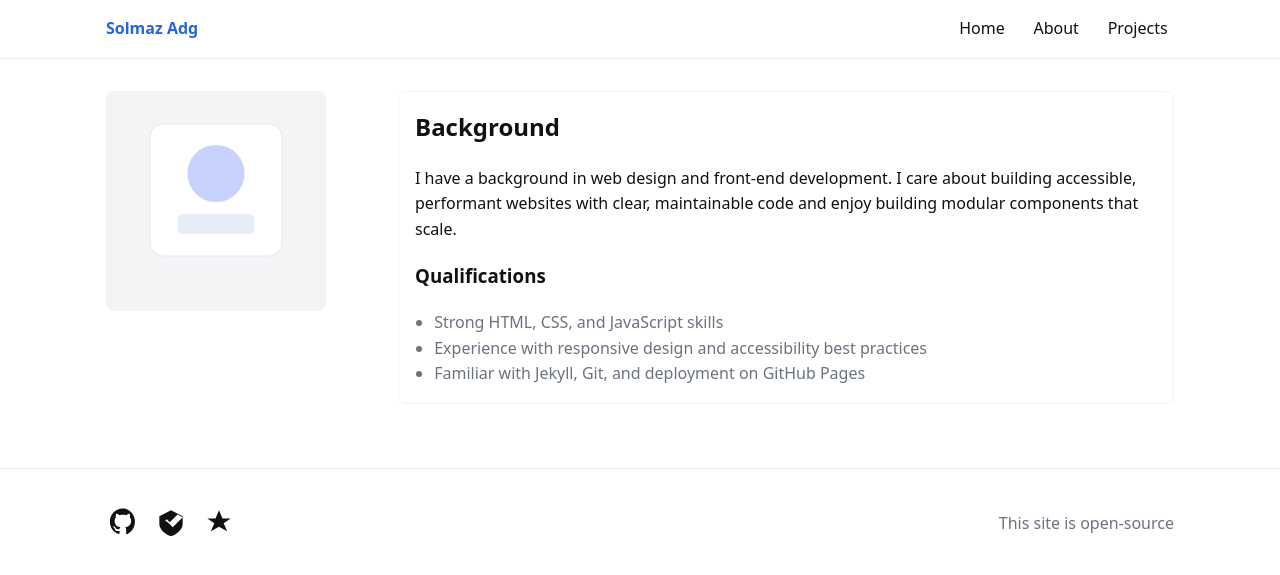
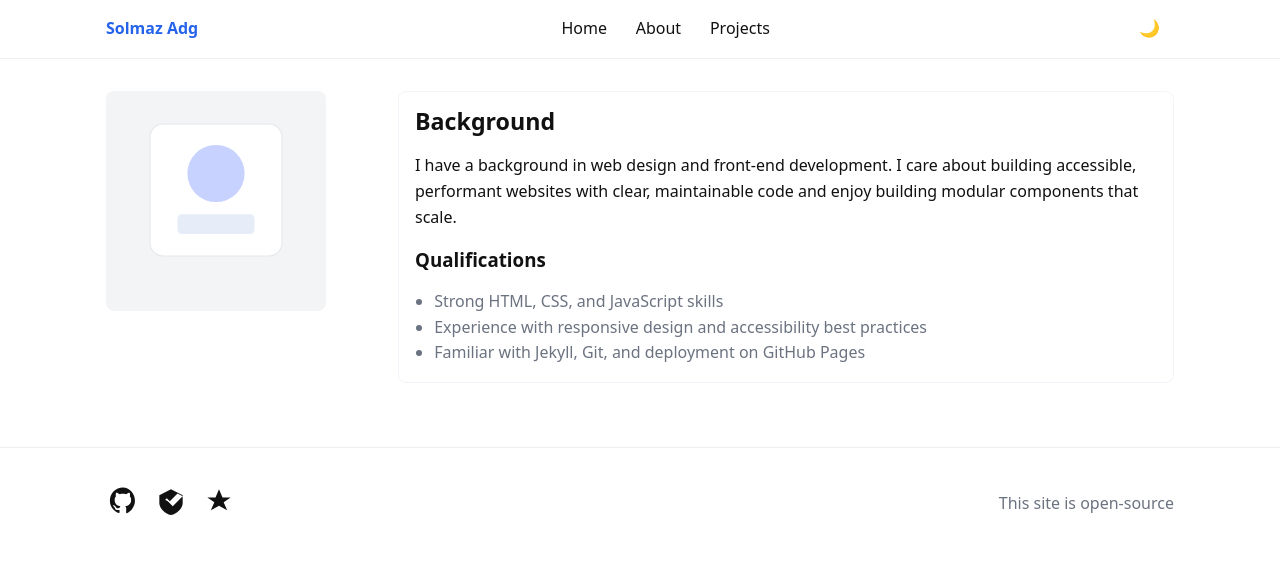
Before and after one commit to solmazadg09/solmazadg09.github.io, a Jekyll site: the page built from about.md, in a window 1280 px wide. Shown: the top 575 px of the page. Built offline with Jekyll 4.4.1, drawn with Linux system fonts in a browser that asks for light colours.

Commit message:
Visual changes

```diff
--- a/_includes/footer.html
+++ b/_includes/footer.html
@@ -1,15 +1,15 @@
 <footer class="site-footer">
   <div class="container footer-inner">
     <div class="footer-icons">
-      <a href="https://github.com/solmazadg09" target="_blank" rel="noopener noreferrer" aria-label="GitHub">
+      <a href="https://github.com/solmazadg09" target="_blank" rel="noopener noreferrer" aria-label="GitHub" title="GitHub profile">
         <!-- GitHub icon -->
         <svg width="28" height="28" viewBox="0 0 24 24" fill="currentColor" xmlns="http://www.w3.org/2000/svg" aria-hidden="true"><path d="M12 .5C5.73.5.75 5.47.75 11.74c0 4.89 3.16 9.05 7.55 10.52.55.1.75-.24.75-.53 0-.26-.01-1.15-.01-2.09-3.07.67-3.72-.74-3.96-1.42-.13-.35-.7-1.42-1.2-1.71-.41-.24-1-.84-.01-.86.93-.02 1.6.86 1.82 1.21 1.06 1.79 2.75 1.28 3.42.98.11-.76.42-1.28.76-1.57-2.45-.28-5.02-1.22-5.02-5.42 0-1.2.43-2.18 1.14-2.95-.12-.28-.5-1.4.11-2.92 0 0 .92-.29 3.03 1.13.88-.25 1.83-.37 2.77-.37.94 0 1.89.12 2.77.37 2.11-1.42 3.03-1.13 3.03-1.13.61 1.52.23 2.64.11 2.92.71.77 1.14 1.75 1.14 2.95 0 4.21-2.58 5.13-5.04 5.41.43.37.82 1.12.82 2.26 0 1.63-.02 2.95-.02 3.35 0 .29.2.64.76.53C19.09 20.78 22.25 16.58 22.25 11.74 22.25 5.47 17.27.5 12 .5z"></path></svg>
       </a>
-      <a href="https://www.codecademy.com/users/solmazadg09" target="_blank" rel="noopener noreferrer" aria-label="Codecademy">
+      <a href="https://www.codecademy.com/users/solmazadg09" target="_blank" rel="noopener noreferrer" aria-label="Codecademy" title="Codecademy profile">
         <!-- Simple Code icon -->
         <svg width="28" height="28" viewBox="0 0 24 24" fill="currentColor" xmlns="http://www.w3.org/2000/svg" aria-hidden="true"><path d="M12 2L2 7v7c0 5 7 10 10 10s10-5 10-10V7l-10-5zM9.5 12.5L7 10.99 8.4 9.6 11 12.2l6.6-6.6L22 7.99 13.5 16.5 9.5 12.5z"/></svg>
       </a>
-      <a href="https://github.com/solmazadg09/solmazadg09.github.io" target="_blank" rel="noopener noreferrer" aria-label="Repository">
+      <a href="https://github.com/solmazadg09/solmazadg09.github.io" target="_blank" rel="noopener noreferrer" aria-label="Repository" title="Repository">
         <!-- Repo icon -->
         <svg width="28" height="28" viewBox="0 0 24 24" fill="currentColor" xmlns="http://www.w3.org/2000/svg" aria-hidden="true"><path d="M12 2l3 7h7l-6 4 3 7-7-4-7 4 3-7-6-4h7z"/></svg>
       </a>
--- a/_includes/nav.html
+++ b/_includes/nav.html
@@ -1,11 +1,14 @@
 <header class="site-header">
   <div class="container nav-inner">
     <div class="brand"><a href="{{ '/' | relative_url }}">{{ site.title }}</a></div>
-    <nav class="site-nav">
+    <nav class="site-nav" role="navigation" aria-hidden="true">
       <a href="{{ '/' | relative_url }}">Home</a>
       <a href="{{ '/about' | relative_url }}">About</a>
       <a href="{{ '/projects' | relative_url }}">Projects</a>
     </nav>
-    <button class="nav-toggle" aria-label="Toggle navigation">☰</button>
+    <div class="nav-actions">
+      <button class="theme-toggle" aria-label="Toggle theme" type="button">🌙</button>
+    </div>
+    <button class="nav-toggle" type="button" aria-label="Toggle navigation" aria-expanded="false">☰</button>
   </div>
 </header>
--- a/_layouts/default.html
+++ b/_layouts/default.html
@@ -7,24 +7,14 @@
     <link rel="stylesheet" href="{{ '/assets/css/style.css' | relative_url }}">
   </head>
   <body>
+    <a class="skip-link" href="#main-content">Skip to main content</a>
     {% include nav.html %}
 
-    <main class="container">
+    <main id="main-content" class="container">
       {{ content }}
     </main>
 
     {% include footer.html %}
-
-    <script>
-      // simple nav toggle for mobile
-      document.addEventListener('DOMContentLoaded', function(){
-        var btn = document.querySelector('.nav-toggle');
-        var nav = document.querySelector('.site-nav');
-        if(!btn || !nav) return;
-        btn.addEventListener('click', function(){
-          nav.classList.toggle('open');
-        });
-      });
-    </script>
+    <script src="{{ '/assets/js/main.js' | relative_url }}"></script>
   </body>
 </html>
--- a/assets/css/style.css
+++ b/assets/css/style.css
@@ -10,6 +10,10 @@
 *{box-sizing:border-box}
 body{font-family:system-ui,-apple-system,Segoe UI,Roboto,Helvetica,Arial,sans-serif;line-height:1.6;color:#111;margin:0;background:var(--bg)}
 .container{max-width:var(--container);margin:0 auto;padding:1rem}
+.lead{color:var(--muted);font-size:1.05rem;max-width:68ch}
+.h-intro{font-size:clamp(1.2rem,2.5vw,1.45rem);color:var(--muted);margin-top:0.25rem}
+.skip-link{position:absolute;left:-9999px;top:auto;width:1px;height:1px;overflow:hidden}
+.skip-link:focus{left:1rem;top:1rem;width:auto;height:auto;padding:.5rem .75rem;background:#111;color:#fff;border-radius:6px;z-index:1000}
 
 /* Utility */
 .sr-only{position:absolute;width:1px;height:1px;padding:0;margin:-1px;overflow:hidden;clip:rect(0,0,0,0);white-space:nowrap;border:0}
@@ -27,6 +31,8 @@ body{font-family:system-ui,-apple-system,Segoe UI,Roboto,Helvetica,Arial,sans-se
 .site-nav{display:flex;gap:1rem}
 .site-nav a{color:inherit;text-decoration:none;padding:0.4rem}
 .nav-toggle{display:none;background:none;border:0;font-size:1.25rem}
+.nav-actions{display:flex;align-items:center;gap:.5rem;margin-right:.5rem}
+.theme-toggle{background:transparent;border:0;font-size:1.05rem;cursor:pointer}
 
 /* Hero */
 .hero{display:flex;gap:2rem;align-items:center;padding:2.5rem 0}
@@ -44,6 +50,7 @@ body{font-family:system-ui,-apple-system,Segoe UI,Roboto,Helvetica,Arial,sans-se
 .about-photo{width:220px;height:220px;border-radius:var(--radius);object-fit:cover;justify-self:center}
 .about-content{background:#fff;padding:1rem;border-radius:var(--radius);border:1px solid #f1f5f9}
 .about-content h2{margin-top:0}
+.about-content p{margin-top:0}
 .qual-list{margin:0;padding-left:1.2rem;color:var(--muted)}
 
 @media (min-width:700px){
@@ -57,12 +64,42 @@ body{font-family:system-ui,-apple-system,Segoe UI,Roboto,Helvetica,Arial,sans-se
 .project-card:hover{transform:translateY(-6px);box-shadow:0 10px 30px rgba(16,24,40,0.06)}
 .project-thumb{width:120px;height:80px;object-fit:cover;border-radius:6px;flex-shrink:0}
 .project-body h3{margin:0 0 0.6rem;font-size:1.05rem}
+.project-body p{margin:0;color:var(--muted)}
 .project-meta{font-size:.9rem;color:var(--muted);margin-top:.25rem}
 .project-actions{margin-top:.75rem}
 .project-actions .btn{padding:.4rem .7rem;font-size:.9rem}
 
 /* Footer */
 .site-footer{border-top:1px solid #eee;padding:1.25rem 0;margin-top:2rem}
+.footer-text a{text-decoration:none;color:var(--muted)}
+
+/* Dark theme */
+:root[data-theme='dark'],:root[data-theme='dark'] *{
+  color-scheme: dark;
+}
+:root[data-theme='dark']{
+  --bg:#0b1220;
+  --accent:#7dd3fc;
+  --muted:#9aa6b2;
+  background:var(--bg);
+}
+:root[data-theme='dark'] body{background:var(--bg);color:#e6eef8}
+:root[data-theme='dark'] .site-header{background:#071024;border-color:#0f1724}
+:root[data-theme='dark'] .site-nav a{color:#cfefff}
+:root[data-theme='dark'] .about-content{background:#071428;border-color:#0f1724}
+:root[data-theme='dark'] .project-card{background:#071028;border-color:#0f1724}
+:root[data-theme='dark'] .site-footer{border-color:#0f1724}
+
+/* Focus visible */
+*:focus{outline:none}
+*:focus-visible{outline:3px solid rgba(37,99,235,0.24);outline-offset:3px}
+
+/* Typography tweaks */
+h1,h2,h3{line-height:1.15;color:inherit}
+h1{font-size:clamp(1.6rem,3.4vw,2.5rem)}
+h2{font-size:clamp(1.1rem,2.4vw,1.45rem)}
+p{font-size:1rem}
+
 .footer-inner{display:flex;align-items:center;justify-content:space-between}
 .footer-icons a{color:inherit;margin-right:0.6rem;display:inline-flex;align-items:center;justify-content:center;padding:.2rem;border-radius:6px}
 .footer-icons a:hover{color:var(--accent)}
@@ -72,8 +109,8 @@ body{font-family:system-ui,-apple-system,Segoe UI,Roboto,Helvetica,Arial,sans-se
 @media (max-width:700px){
   .hero{flex-direction:column;text-align:center}
   .nav-toggle{display:block}
-  .site-nav{display:none;flex-direction:column}
-  .site-nav.open{display:flex}
+  .site-nav{display:none !important;flex-direction:column;position:absolute;left:0;top:64px;background:var(--bg);width:100%;padding:1rem;box-shadow:0 10px 30px rgba(2,6,23,0.08);z-index:40}
+  .site-nav.open{display:flex !important}
   .footer-inner{flex-direction:column;gap:0.5rem;text-align:center}
   .about-photo{width:140px;height:140px}
   .project-thumb{width:100px;height:72px}
--- /dev/null
+++ b/assets/js/main.js
@@ -0,0 +1,30 @@
+document.addEventListener('DOMContentLoaded', function(){
+  // mobile nav toggle
+  var btn = document.querySelector('.nav-toggle');
+  var nav = document.querySelector('.site-nav');
+  if(btn && nav){
+    btn.addEventListener('click', function(){
+      var isOpen = nav.classList.toggle('open');
+      btn.setAttribute('aria-expanded', String(isOpen));
+      nav.setAttribute('aria-hidden', String(!isOpen));
+      // if opening, move focus to the first link
+      if(isOpen){
+        var firstLink = nav.querySelector('a');
+        if(firstLink) firstLink.focus();
+      }
+    });
+
+    // ensure initial attributes
+    btn.setAttribute('aria-expanded', String(nav.classList.contains('open')));
+    nav.setAttribute('aria-hidden', String(!nav.classList.contains('open')));
+  }
+
+  // Close nav when resizing to desktop sizes
+  window.addEventListener('resize', function(){
+    if(window.innerWidth > 700 && nav && nav.classList.contains('open')){
+      nav.classList.remove('open');
+      nav.setAttribute('aria-hidden','true');
+      if(btn) btn.setAttribute('aria-expanded','false');
+    }
+  });
+});
```
Also changed, not shown: README.md.
